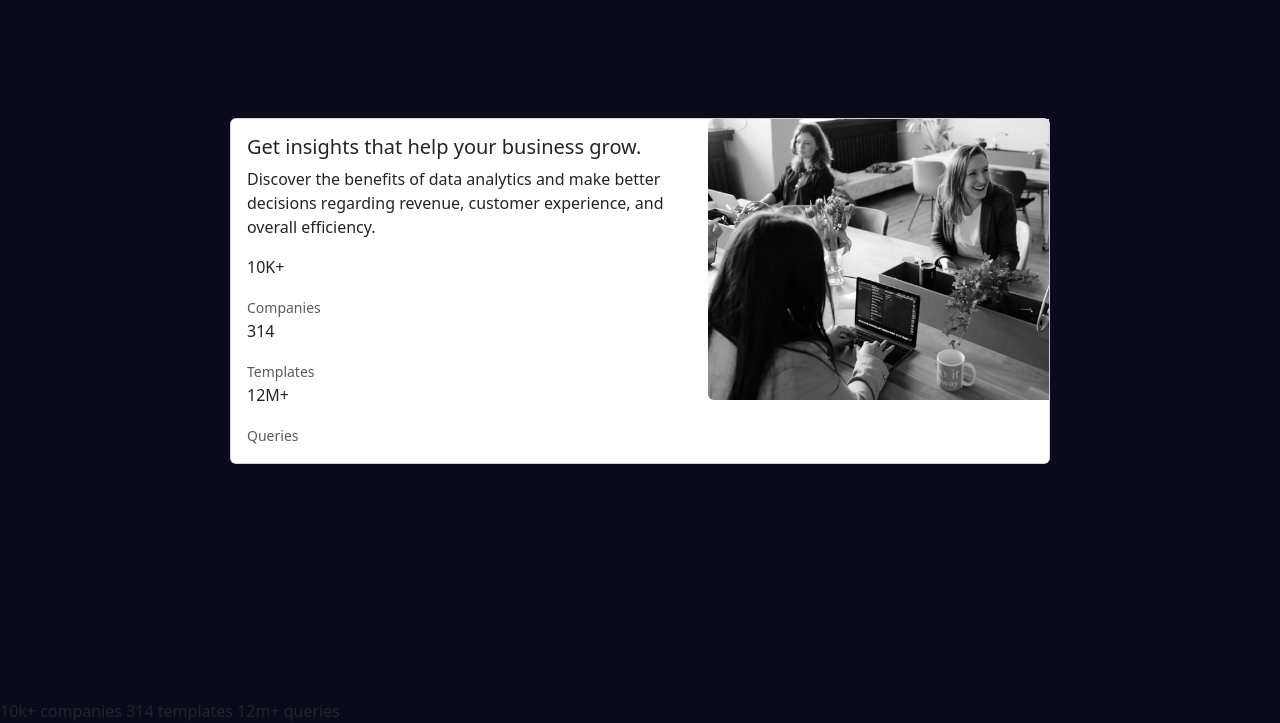
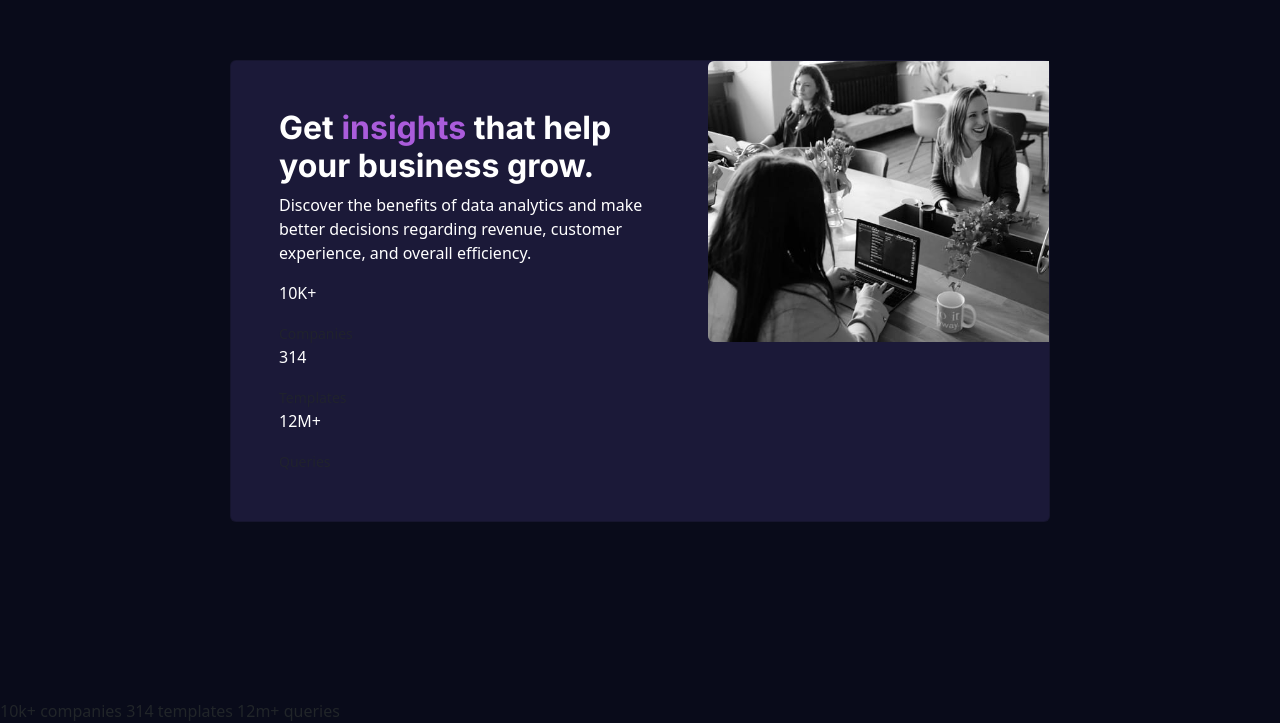
Before and after one commit to Abaljerind/stats-preview-card, a plain HTML site: page index.html in a window 1280 px wide. Shown: the part 101-824 px from the top of the page. Drawn offline with nearby package versions, Linux system fonts and the light colour scheme.

Commit message:
add style to card & h5 in card-body

```diff
--- a/css/app.css
+++ b/css/app.css
@@ -5,6 +5,22 @@ body {
   background-color: hsl(233, 47%, 7%);
 }
 
+/* section */
 section {
   height: 100%;
 }
+
+/* card */
+.card {
+  background-color: hsl(244, 38%, 16%);
+  color: white;
+}
+
+.card .row .card-body h5 {
+  font-weight: 700;
+  font-family: "Inter", sans-serif;
+}
+
+.card .row .card-body h5 span {
+  color: hsl(277, 64%, 61%);
+}
--- a/index.html
+++ b/index.html
@@ -35,8 +35,8 @@
       <div class="card mb-3" style="max-width: 820px">
         <div class="row g-0">
           <div class="col-md-7">
-            <div class="card-body">
-              <h5 class="card-title">Get insights that help your business grow.</h5>
+            <div class="card-body p-5">
+              <h5 class="card-title h2">Get <span>insights</span> that help your business grow.</h5>
               <p class="card-text">Discover the benefits of data analytics and make better decisions regarding revenue, customer experience, and overall efficiency.</p>
 
               <div class="status-value">
```
